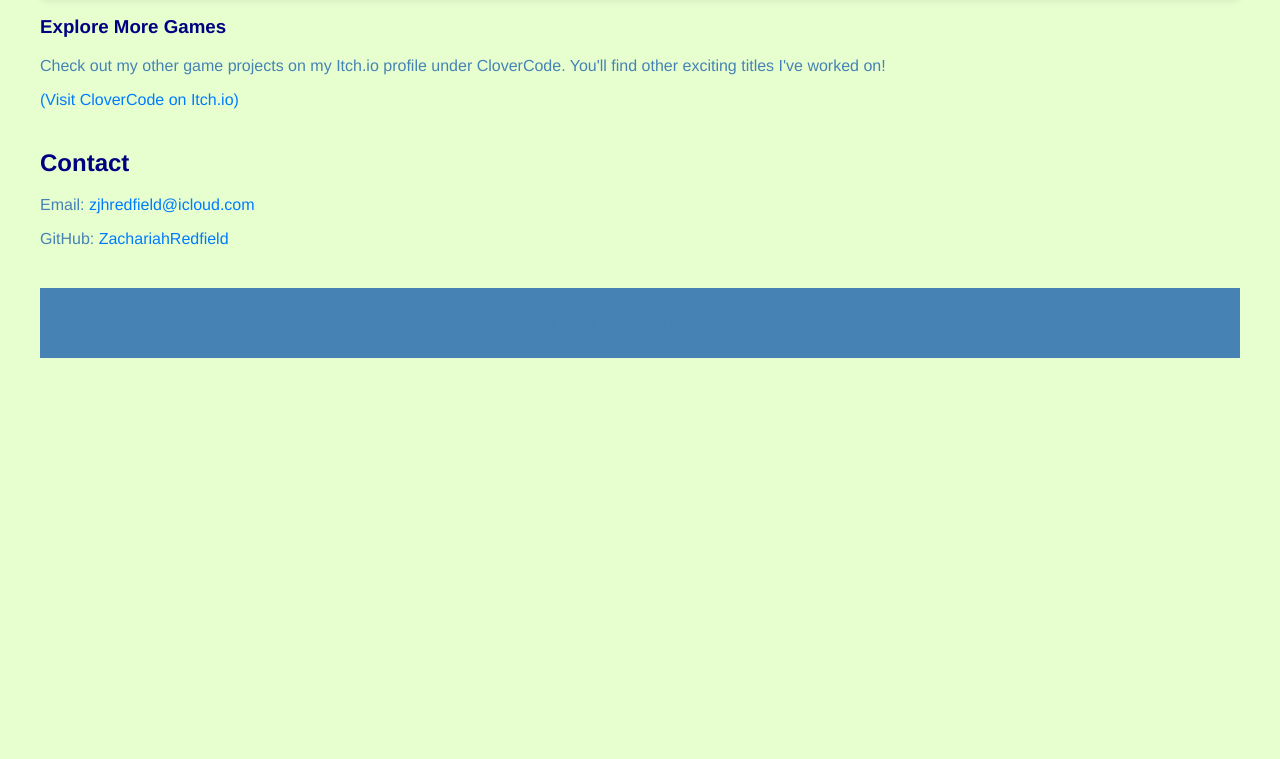
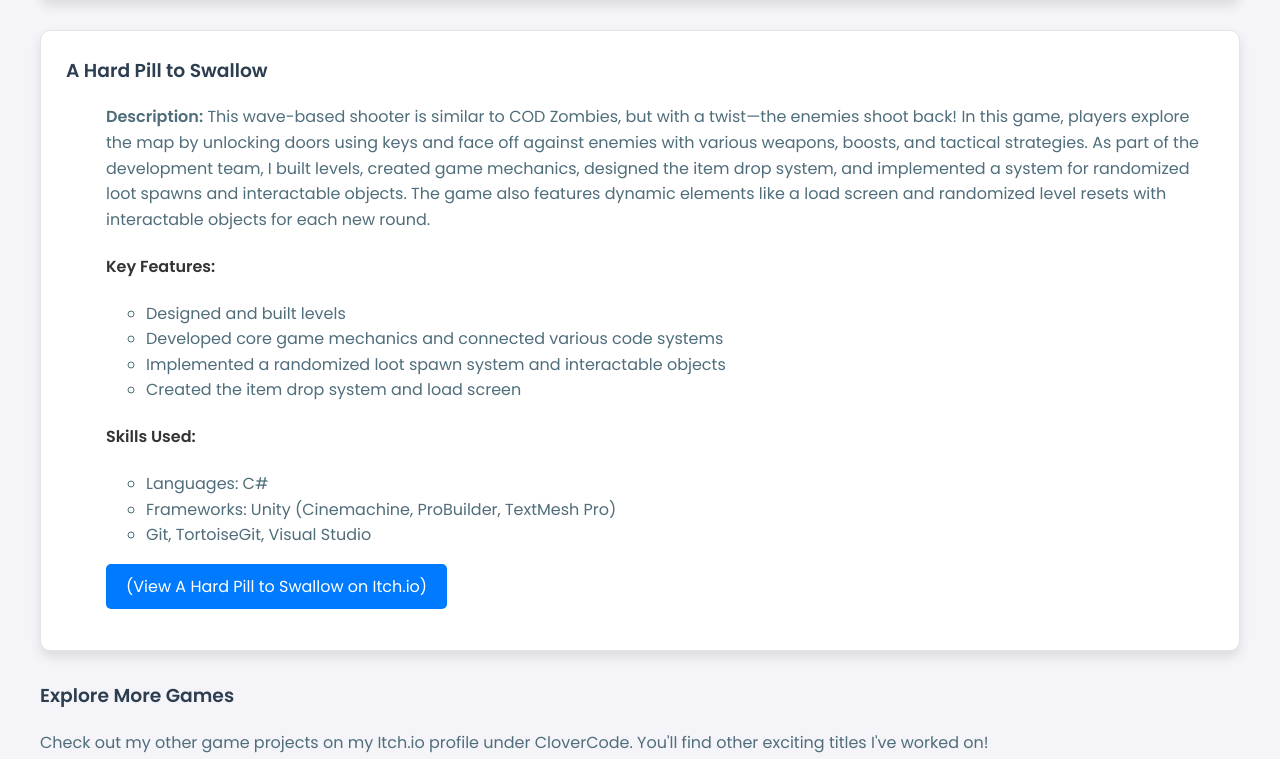
Before and after one commit to ZachariahRedfield/ZachariahRedfield, a plain HTML site: page index.html in a window 1280 px wide. Shown: the part 2041-2800 px from the top of the page. Before the commit the page ends 2439 px from the top, so only its background shows below. Drawn offline with Linux system fonts and the light colour scheme.

Commit message:
Updated color scheme, and format of portfolio

```diff
--- a/index.html
+++ b/index.html
@@ -5,6 +5,7 @@
     <meta charset="UTF-8">
     <meta name="viewport" content="width=device-width, initial-scale=1.0">
     <link rel="stylesheet" href="styles.css">
+    <link href="https://fonts.googleapis.com/css2?family=Poppins:wght@400;600&display=swap" rel="stylesheet">
     <title>Zachariah's Portfolio</title>
 </head>
 
@@ -15,8 +16,8 @@
             <h1>Welcome to Zachariah Redfield's Portfolio</h1>
             <nav>
                 <ul>
-                    <li><a href="#about">About Me</a></li>
-                    <li><a href="#projects">Projects</a></li>
+                    <li><a href="#about">About Me |</a></li>
+                    <li><a href="#projects">Projects |</a></li>
                     <li><a href="#contact">Contact</a></li>
                 </ul>
             </nav>
@@ -106,7 +107,7 @@
                         <li>Frameworks: Unreal Engine (Blueprints, UMG)</li>
                         <li>Tools: Niagara, Visual Studio</li>
                     </ul>
-                    <p><a href="https://clovercode.itch.io/mazer" target="_blank" rel="stylesheet">(View Mazer on Itch.io)</a></p>
+                    <p><a href="https://clovercode.itch.io/mazer" target="_blank" class="button-link">(View Mazer on Itch.io)</a></p>
                 </ul>
             </article>
 
@@ -137,7 +138,7 @@
                         <li>Frameworks: Unity (Cinemachine, ProBuilder, TextMesh Pro)</li>
                         <li>Git, TortoiseGit, Visual Studio</li>
                     </ul>
-                    <p><a href="https://clovercode.itch.io/hard-pill-to-swallow" target="_blank" rel="stylesheet">(View A Hard Pill to
+                    <p><a href="https://clovercode.itch.io/hard-pill-to-swallow" target="_blank" class="button-link">(View A Hard Pill to
                             Swallow on Itch.io)</a></p>
                 </ul>
             </article>
@@ -148,15 +149,15 @@
                 <h3>Explore More Games</h3>
                 <p>Check out my other game projects on my Itch.io profile under CloverCode. You'll find other exciting
                     titles I've worked on!</p>
-                <p><a href="https://clovercode.itch.io" target="_blank" rel="stylesheet">(Visit CloverCode on Itch.io)</a></p>
+                <p><a href="https://clovercode.itch.io" target="_blank" class="button-link">(Visit CloverCode on Itch.io)</a></p>
             </div>
         </section>
 
         <!-- Contact Section -->
         <section id="contact">
             <h2>Contact</h2>
-            <p>Email: <a href="mailto:zjhredfield@icloud.com" target="_blank" rel="stylesheet">zjhredfield@icloud.com</a></p>
-            <p>GitHub: <a href="https://github.com/ZachariahRedfield" target="_blank" rel="stylesheet">ZachariahRedfield</a></p>
+            <p>Email: <a href="mailto:zjhredfield@icloud.com" target="_blank" class="button-link">zjhredfield@icloud.com</a></p>
+            <p>GitHub: <a href="https://github.com/ZachariahRedfield" target="_blank" class="button-link">ZachariahRedfield</a></p>
         </section>
 
         <!-- Footer -->
--- a/styles.css
+++ b/styles.css
@@ -1,9 +1,10 @@
 body {
-    font-family: "Franklin Gothic Medium", "Franklin Gothic", "ITC Franklin Gothic", Arial, sans-serif;
-    background-color: #e7ffcf;
-    color: #4682B4;
+    font-family: 'Poppins', sans-serif;
+    background-color: #f4f4f9;
+    color: #333;
     margin: 0;
     padding: 20px; /* Add padding to the left and right */
+    line-height: 1.6
 }
 
 header {
@@ -15,51 +16,61 @@ header {
 
 /* Custom Color Theme */
 h1 {
-    color: #000080;
+    color: #2c3e50;
 }
 h2, h3 {
-    color: #000080;
+    color: #2c3e50;
 }
 
-p {
-    color: #4682B4;
+p, li {
+    color: #4f6d7a;
 }
 
 /* Navigation Styles */
 nav ul {
     list-style-type: none;
     padding: 0;
+    text-align: center;
 }
 
 nav ul li {
     display: inline;
-    margin-right: 0 15px;
+    margin-right: 20px;
 }
 
 nav a {
-    color: #fff;
+    color: #ffffff;
+    background-color: #007bff;
+    padding: 8px 15px;
+    border-radius: 4px;
     text-decoration: none;
+    transition: background-color 0.3s ease;
 }
 
-a {
-    color: #007bff;
+/* Button-Like Links for External Profiles */
+a.button-link {
+    display: inline-block;
+    padding: 10px 20px;
+    background-color: #007bff;
+    color: #fff;
+    border-radius: 5px;
     text-decoration: none;
+    transition: background-color 0.3s ease;
 }
 
-a:hover {
-    text-decoration: underline;
+a.button-link:hover {
+    background-color: #0056b3;
 }
 
 /* Project Card Styles */
 .project-card {
-    background: #fff;
-    border: 1px solid #ccc;
-    border-radius: 8px;
-    box-shadow: 0 4px 8px rgba(0, 0, 0, 0.1); /* Add a subtle shadow for depth */
-    margin: 20px 0;
-    padding: 20px;
-
-    transition: transform 0.3s ease;
+    background: #ffffff;
+    border: 1px solid #e1e4e8;
+    border-radius: 10px;
+    box-shadow: 0 6px 12px rgba(0, 0, 0, 0.1); /* A deeper shadow for a sharper look */
+    margin: 30px 0;
+    padding: 25px;
+    transition: transform 0.3s ease, box-shadow 0.3s ease;
 }
 
 .project-card h3 {
@@ -67,21 +78,22 @@ a:hover {
 }
 
 .project-card:hover {
-    transform: translateY(-5px); /* Adds a slight hover effect */
+    transform: translateY(-8px); /* Add more elevation on hover */
+    box-shadow: 0 12px 24px rgba(0, 0, 0, 0.15); /* Sharper hover shadow */
 }
 
 /* Footer Styles */
 footer {
-    text-align: center; /* Center align the footer */
-    margin-top: 40px;
-    padding: 10px 0;
-    background-color: #4682B4;
+    background-color: #2c3e50;
     color: #ffffff;
+    padding: 20px 0;
+    text-align: center;
+    font-size: 0.9em;
 }
 
 /* Section Styles */
 section {
-    margin-bottom: 40px;
+    margin-bottom: 60px;
 }
 
 /* Add Padding and Centering */
```
